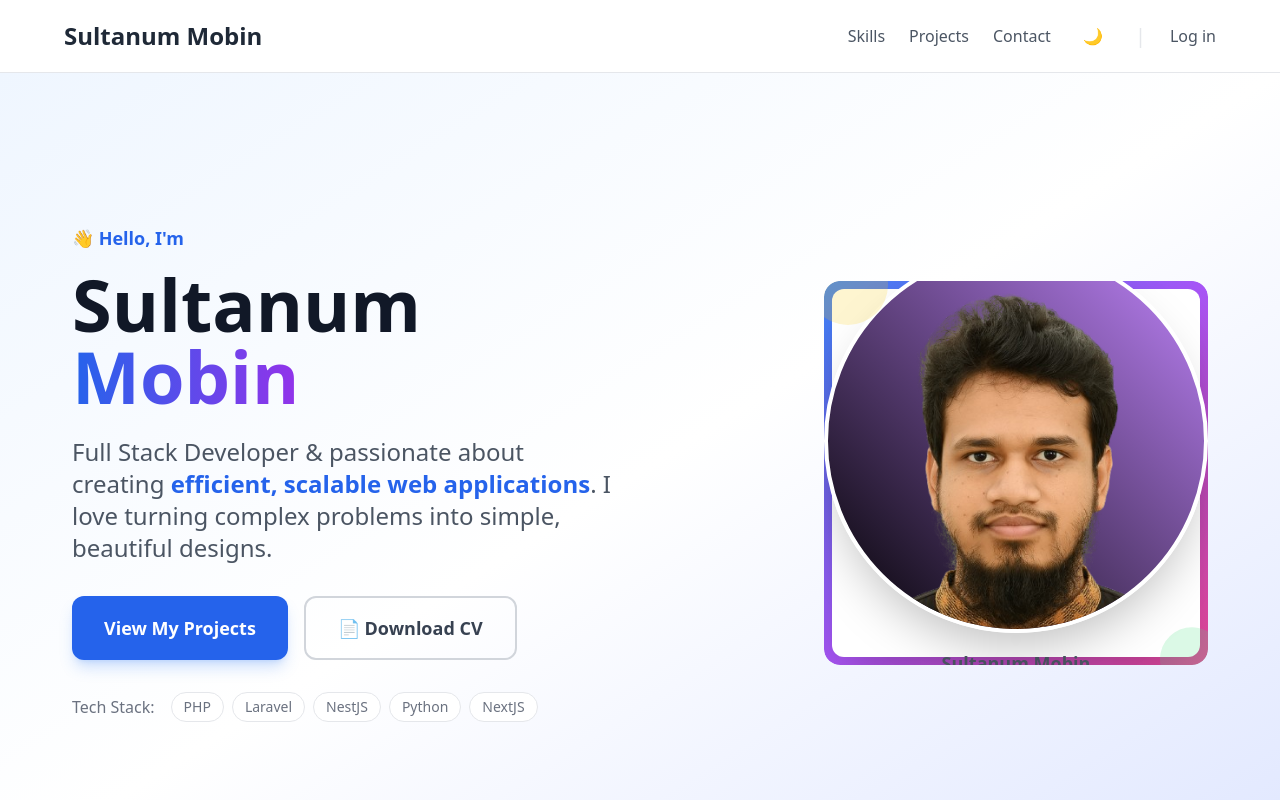
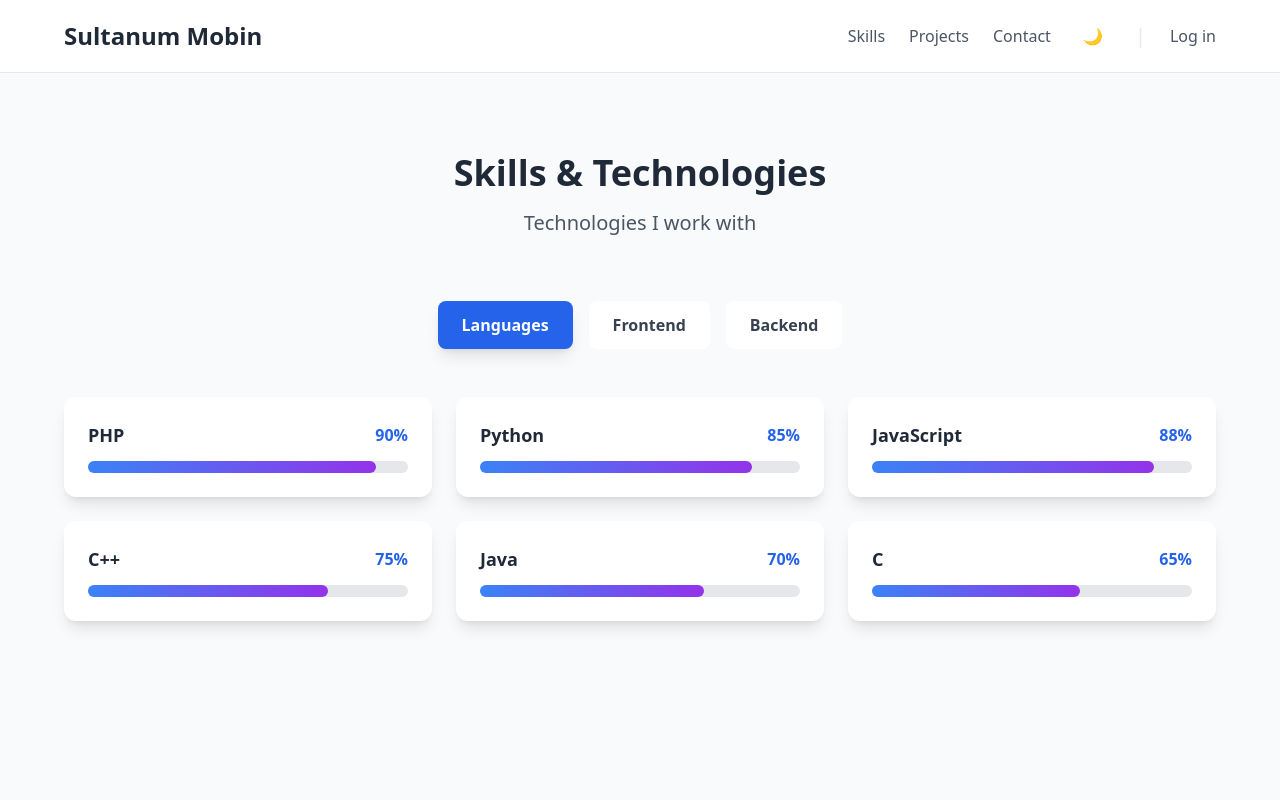
Before and after one commit to smsultan76/portfolio, a Next.js app: page / in a window 1280 px wide. Shown: the top 800 px of the page. Built offline with nearby package versions, Linux system fonts and the light colour scheme.

Commit message:
Update Hero.tsx

```diff
--- a/app/components/Hero.tsx
+++ b/app/components/Hero.tsx
@@ -85,190 +85,6 @@ export default function Hero() {
   };
 
   return (
-    <section className="min-h-screen flex items-center justify-center bg-gradient-to-br md:px-12 from-blue-50 via-white to-indigo-100 dark:from-gray-900 dark:via-gray-800 dark:to-gray-900 overflow-hidden">
-      <div className="container mx-auto px-6">
-        <motion.div
-          className="grid grid-cols-1 lg:grid-cols-2 gap-12 items-center"
-          initial="hidden"
-          animate="visible"
-          variants={containerVariants as any}
-        >
-          {/* Left Side - Text Content */}
-          <div className="text-left">
-            <motion.div variants={itemVariants as any}>
-              <p className="text-blue-600 dark:text-blue-400 font-semibold mb-4 text-lg">
-                👋 Hello, I'm
-              </p>
-            </motion.div>
-
-            <motion.h1
-              className="text-5xl md:text-6xl lg:text-7xl font-bold text-gray-900 dark:text-white mb-6 leading-tight"
-              variants={itemVariants as any}
-            >
-              Sultanum{' '}
-              <span className="text-transparent bg-clip-text bg-gradient-to-r from-blue-600 to-purple-600 dark:from-blue-400 dark:to-purple-400">
-                Mobin
-              </span>
-            </motion.h1>
-
-            <motion.p
-              className="text-xl md:text-2xl text-gray-600 dark:text-gray-300 mb-8 leading-relaxed"
-              variants={itemVariants as any}
-            >
-              Full Stack Developer & passionate about creating{' '}
-              <span className="text-blue-600 dark:text-blue-400 font-semibold">
-                efficient, scalable web applications
-              </span>. I love turning complex problems into simple, beautiful designs.
-            </motion.p>
-
-            <motion.div
-              className="flex flex-col sm:flex-row gap-4 mb-8"
-              variants={itemVariants as any}
-            >
-              <motion.button
-                className="bg-blue-600 hover:bg-blue-700 dark:bg-blue-500 dark:hover:bg-blue-600 text-white px-8 py-4 rounded-xl font-semibold text-lg shadow-lg shadow-blue-500/25 hover:shadow-blue-500/40 transition-all duration-300"
-                whileHover={{ scale: 1.05 }}
-                whileTap={{ scale: 0.95 }}
-              >
-              <a href="#projects">View My Projects</a>
-              </motion.button>
-              <motion.button
-                className="border-2 border-gray-300 dark:border-gray-600 text-gray-700 dark:text-gray-300 hover:border-blue-600 dark:hover:border-blue-400 px-8 py-4 rounded-xl font-semibold text-lg transition-all duration-300"
-                whileHover={{ scale: 1.05 }}
-                whileTap={{ scale: 0.95 }}
-              >
-                <Link href="/documents/02112025.pdf" download="Sultan-CV.pdf"> 📄 Download CV </Link>
-              </motion.button>
-            </motion.div>
-
-            {/* Tech Stack Preview */}
-            <motion.div
-              className="flex items-center gap-4 text-gray-500 dark:text-gray-400"
-              variants={itemVariants as any}
-            >
-              <span>Tech Stack:</span>
-              <div className="flex gap-2">
-                {['PHP', 'Laravel', 'NestJS', 'Python', 'NextJS'].map((tech, index) => (
-                  <motion.span
-                    key={tech}
-                    className="bg-white dark:bg-gray-700 px-3 py-1 rounded-full text-sm border border-gray-200 dark:border-gray-600"
-                    initial={{ opacity: 0, scale: 0 }}
-                    animate={{ opacity: 1, scale: 1 }}
-                    transition={{ delay: 1 + index * 0.1 }}
-                    whileHover={{ scale: 1.1, color: "#3B82F6" }}
-                  >
-                    {tech}
-                  </motion.span>
-                ))}
-              </div>
-            </motion.div>
-          </div>
-
-          {/* Right Side - Profile Picture with 3D Effects */}
-          <div className="flex justify-center lg:justify-end">
-            <motion.div
-              className="relative"
-              initial="hidden"
-              animate="visible"
-              whileHover="hover"
-              variants={profileVariants as any}
-            >
-              {/* Main Profile Container */}
-              <motion.div
-                className="relative w-96 h-96 lg:w-[500] lg:h-[550] rounded-2xl overflow-hidden"
-                animate={{
-                  y: [0, -10, 0],
-                }}
-                transition={{
-                  duration: 3,
-                  repeat: Infinity,
-                  ease: "easeInOut"
-                }}
-              >
-                {/* Gradient Background */}
-                <div className="absolute inset-0 bg-gradient-to-br from-blue-500 via-purple-500 to-pink-500 rounded-2xl"></div>
-
-                {/* 3D Container Effect */}
-                <div className="absolute inset-2 bg-white dark:bg-gray-800 rounded-xl shadow-2xl">
-                  {/* Profile Image Placeholder */}
-                  <div className="w-full h-full flex items-center justify-center">
-                    <div className="text-center">
-                      {/* <div className=" bg-gradient-to-r from-blue-400 to-purple-500 rounded-full mx-auto mb-4 flex items-center justify-center text-white text-6xl font-bold shadow-2xl border-4 border-white dark:border-gray-800"> */}
-                        <div className="relative h-72 w-72 md:w-96 md:h-96 bg-gradient-to-tr from-black to-purple-400 rounded-full mx-auto mb-4 overflow-hidden border-4 border-white dark:border-gray-800 shadow-2xl">
-                          <img
-                            src="/profile.png"
-                            alt="SM"
-                          // className="w-full h-full object-cover"
-                          />
-                        {/* </div> */}
-                      </div>
-                      <motion.div
-                        initial={{ opacity: 0 }}
-                        animate={{ opacity: 1 }}
-                        transition={{ delay: 1.5 }}
-                        className="text-gray-600 dark:text-gray-300"
-                      >
-                        <p className="font-semibold text-lg">Sultanum Mobin</p>
-                        <p className="text-sm">Full Stack Developer</p>
-                      </motion.div>
-                    </div>
-                  </div>
-                </div>
-
-                {/* Floating Elements */}
-                <motion.div
-                  className="absolute -top-4 -left-4 w-20 h-20 bg-yellow-400 rounded-full opacity-20"
-                  animate={{
-                    y: [0, -20, 0],
-                    rotate: [0, 180, 360],
-                  }}
-                  transition={{
-                    duration: 4,
-                    repeat: Infinity,
-                    ease: "easeInOut"
-                  }}
-                />
-                <motion.div
-                  className="absolute -bottom-4 -right-4 w-16 h-16 bg-green-400 rounded-full opacity-20"
-                  animate={{
-                    y: [0, 15, 0],
-                    rotate: [0, -180, -360],
-                  }}
-                  transition={{
-                    duration: 3,
-                    repeat: Infinity,
-                    ease: "easeInOut",
-                    delay: 1
-                  }}
-                />
-              </motion.div>
-
-              {/* Background decorative elements */}
-              <motion.div
-                className="absolute -z-10 top-10 -right-10 w-32 h-32 bg-blue-300 dark:bg-blue-700 rounded-full opacity-20"
-                animate={{
-                  scale: [1, 1.2, 1],
-                  rotate: [0, 90, 180, 270, 360],
-                }}
-                transition={{
-                  duration: 8,
-                  repeat: Infinity,
-                  ease: "linear"
-                }}
-              />
-            </motion.div>
-          </div>
-        </motion.div>
-
-        {/* Scroll Indicator */}
-        <motion.div
-          className="absolute bottom-8 left-1/2 transform -translate-x-1/2"
-          initial={{ opacity: 0, y: 20 }}
-          animate={{ opacity: 1, y: 0 }}
-          transition={{ delay: 2 }}
-        >
-        </motion.div>
-      </div>
-    </section>
+    <>  </>
   );
 }
```
